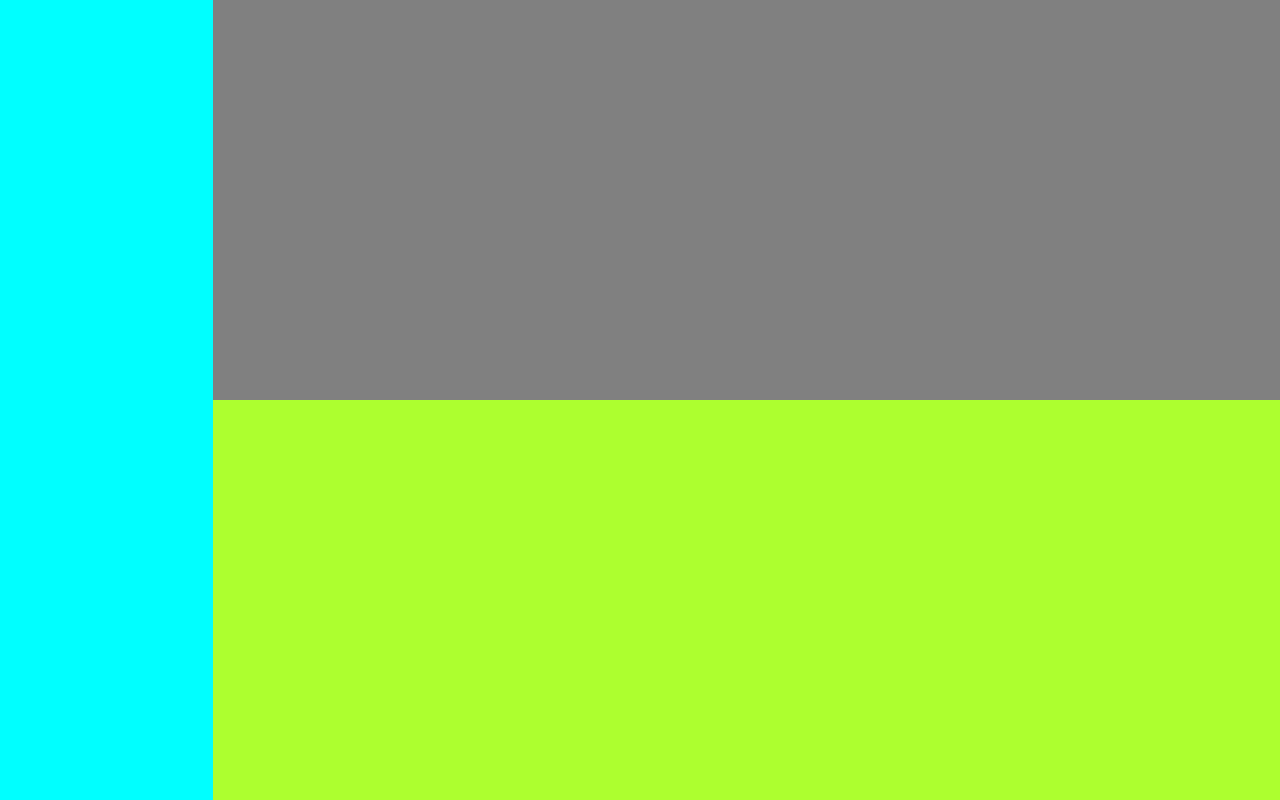
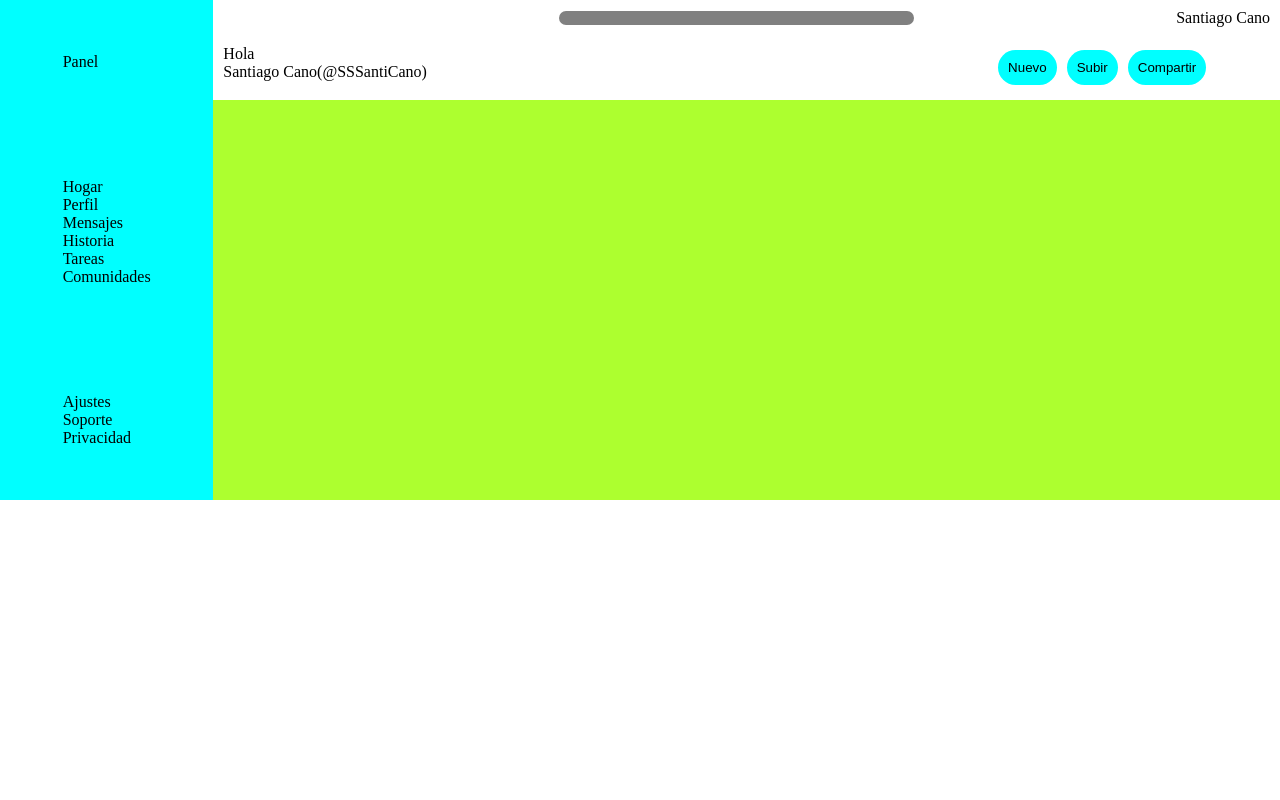
Before and after one commit to LaVieja1/admin-dashboard, a plain HTML site: page index.html in a window 1280 px wide. Drawn offline with Linux system fonts and the light colour scheme.

Commit message:
Añadido sidebar y header

```diff
--- a/index.html
+++ b/index.html
@@ -11,10 +11,41 @@
 <body>
     <div class="main-container">
         <header class="header">
-
+            <div class="top-header">
+                <input type="search" name="search" id="search">
+                <p class="profile">Santiago Cano</p>
+            </div>
+            <div class="bottom-header">
+                <div class="profile-info">
+                    <p>Hola</p>
+                    <p>Santiago Cano(@SSSantiCano)</p>
+                </div>
+                <div class="buttons">
+                    <button type="button">Nuevo</button>
+                    <button type="button">Subir</button>
+                    <button type="button">Compartir</button>
+                </div>
+            </div>
         </header>
         <div class="sidebar">
-
+            <div class="logo">Panel</div>
+            <nav class="menu-1">
+                <ul>
+                    <li>Hogar</li>
+                    <li>Perfil</li>
+                    <li>Mensajes</li>
+                    <li>Historia</li>
+                    <li>Tareas</li>
+                    <li>Comunidades</li>
+                </ul>
+            </nav>
+            <div class="menu-2">
+                <ul>
+                    <li>Ajustes</li>
+                    <li>Soporte</li>
+                    <li>Privacidad</li>
+                </ul>
+            </div>
         </div>
         <div class="main-content">
 
--- a/style.css
+++ b/style.css
@@ -17,15 +17,72 @@ body {
 }
 
 .header {
+    background-color: white;
+    height: 100px;
+    grid-column: 2 / 3;
+    display: grid;
+    grid-template-columns: 2fr 1fr;
+    grid-template-rows: 1fr 2fr;
+    box-shadow: 5px 5px 5px gray;
+}
+
+.top-header {
+    grid-column: 1 / 3;
+    display: grid;
+    grid-template-columns: 2fr 1fr;
+    align-items: center;
+    justify-items: end;
+}
+
+#search {
+    width: 50%;
+    height: 40%;
+    margin: 10px;
+    border: none;
+    border-radius: 100px;
     background-color: gray;
-    height: 400px;
+}
+
+.profile {
     grid-column: 2 / 3;
+    margin-right: 10px;
+}
+
+.bottom-header {
+    grid-column: 1 / 3;
+    display: grid;
+    grid-template-columns: 2fr 1fr;
+}
+
+.buttons {
+    display: flex;
+    justify-content: center;
+    align-items: center;
+    gap: 10px;
+}
+
+.buttons > button {
+    background-color: aqua;
+    padding: 10px;
+    border: none;
+    border-radius: 100px;
+}
+
+.profile-info {
+    padding: 10px;
 }
 
 .sidebar {
     background-color: aqua;
     height: 100%;
     grid-row: 1 / 3;
+    display: grid;
+    align-content: space-around;
+    justify-content: center;
+}
+
+ul {
+    list-style-type: none;
 }
 
 .main-content {
```
